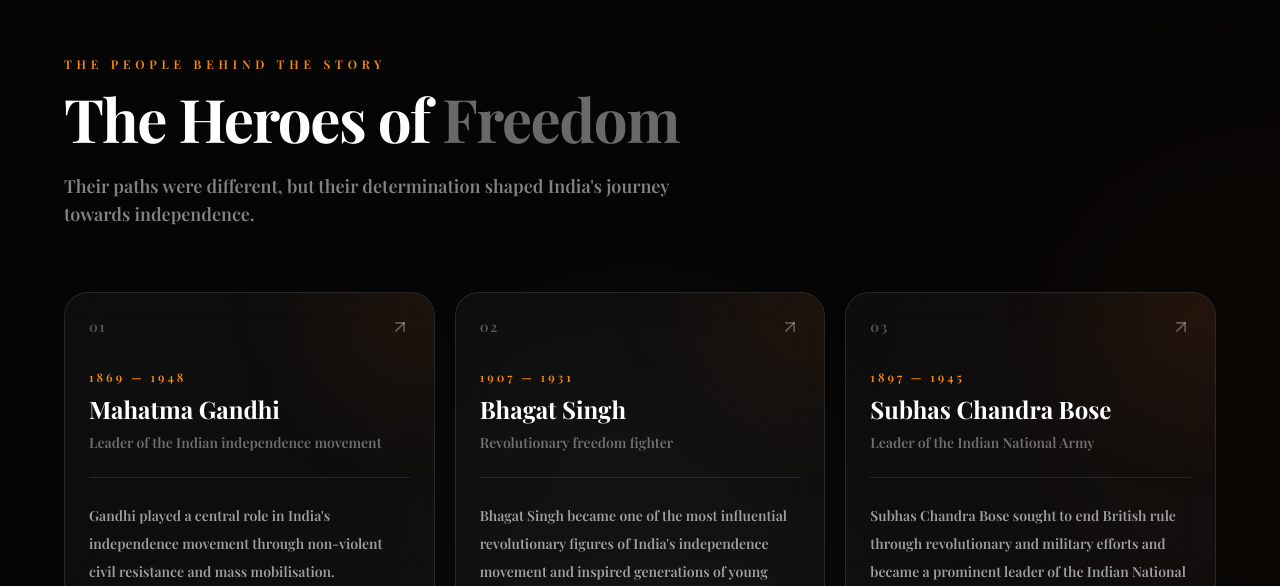
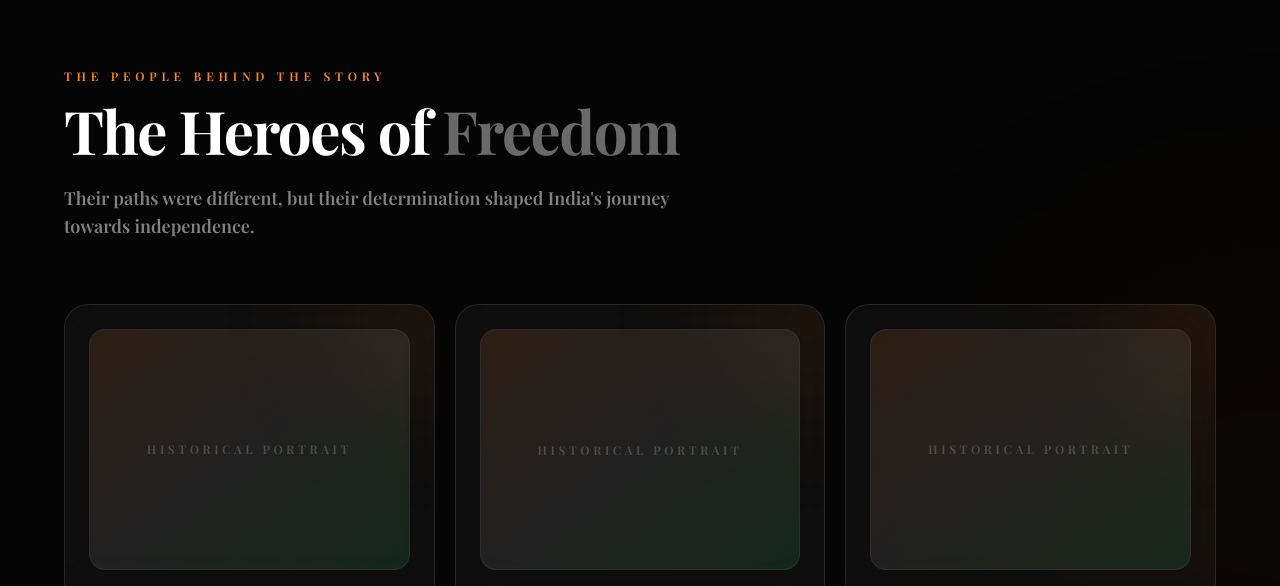
Before and after one commit to kanhaiyagupta3211-netizen/azadi-india, a React (Vite) app: page / in a window 1280 px wide. Shown: the part 3062-3648 px from the top of the page. Built offline with nearby package versions, Linux system fonts and the light colour scheme.

Commit message:
Complete Azadi interactive experience

```diff
--- a/index.html
+++ b/index.html
@@ -4,7 +4,13 @@
     <meta charset="UTF-8" />
     <link rel="icon" type="image/svg+xml" href="/favicon.svg" />
     <meta name="viewport" content="width=device-width, initial-scale=1.0" />
-    <title>azadi-india</title>
+    <meta
+  name="description"
+  content="An interactive digital experience exploring India's journey to independence, its freedom fighters, movements and historic places."
+/>
+
+<meta name="theme-color" content="#050505" />
+    <title>AZADI — India's Journey to Freedom</title>
 
 <link rel="preconnect" href="https://fonts.googleapis.com" />
 <link rel="preconnect" href="https://fonts.gstatic.com" crossorigin />
--- a/src/App.jsx
+++ b/src/App.jsx
@@ -24,6 +24,8 @@ function App() {
         <Quiz />
         <FinalTribute />
         <ScrollProgress />
+
+
       </div>
     </main>
   );
--- a/src/components/FighterCard.jsx
+++ b/src/components/FighterCard.jsx
@@ -19,6 +19,13 @@ function FighterCard({ fighter, index }) {
         <div className="absolute -right-16 -top-16 h-40 w-40 rounded-full bg-orange-500/10 blur-3xl transition duration-500 group-hover:bg-orange-500/20" />
 
         <div className="relative">
+            <div className="mb-6 overflow-hidden rounded-2xl border border-white/10 bg-white/[0.03]">
+  <div className="flex aspect-[4/3] items-center justify-center bg-gradient-to-br from-orange-500/10 via-white/5 to-green-500/10">
+    <span className="text-xs uppercase tracking-[0.3em] text-white/20">
+      Historical Portrait
+    </span>
+  </div>
+</div>
           <div className="mb-8 flex items-start justify-between">
             <span className="text-sm tracking-widest text-white/30">
               {String(index + 1).padStart(2, "0")}
--- a/src/components/Timeline.jsx
+++ b/src/components/Timeline.jsx
@@ -38,8 +38,9 @@ function Timeline() {
         <div className="relative">
 
           {/* Timeline line */}
+
           <div className="absolute left-4 top-0 h-full w-px bg-gradient-to-b from-orange-400 via-white/20 to-green-400 md:left-1/2 md:-translate-x-1/2" />
-
+            <div className="relative z-10 h-3 w-3 rounded-full border border-white/40 bg-[#080808] shadow-[0_0_20px_rgba(255,255,255,0.25)]" />
           <div className="space-y-16">
             {timelineEvents.map((event, index) => {
               const isLeft = index % 2 === 0;
--- a/src/data/images.js
+++ b/src/data/images.js
@@ -0,0 +1,10 @@
+export const images = {
+  gandhi: "PASTE_IMAGE_URL_HERE",
+  bhagatSingh: "PASTE_IMAGE_URL_HERE",
+  bose: "PASTE_IMAGE_URL_HERE",
+  raniLakshmibai: "PASTE_IMAGE_URL_HERE",
+  jallianwala: "PASTE_IMAGE_URL_HERE",
+  sabarmati: "PASTE_IMAGE_URL_HERE",
+  cellularJail: "PASTE_IMAGE_URL_HERE",
+  redFort: "PASTE_IMAGE_URL_HERE",
+};
--- a/src/index.css
+++ b/src/index.css
@@ -57,3 +57,21 @@ a {
     transparent
   );
 }
+
+html {
+  scroll-behavior: smooth;
+}
+
+body {
+  margin: 0;
+  min-width: 320px;
+  background: #030303;
+}
+
+* {
+  box-sizing: border-box;
+}
+
+::selection {
+  background: rgba(255, 153, 51, 0.3);
+}
```
